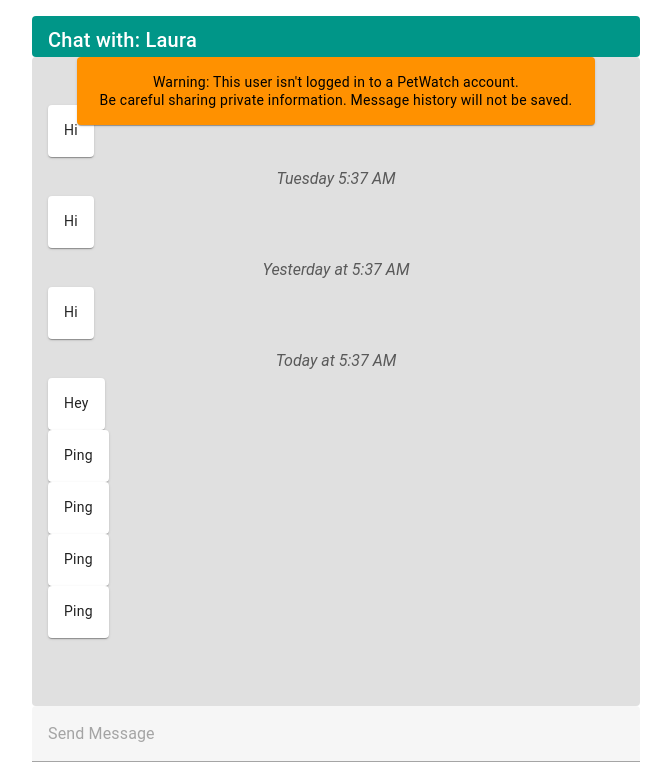
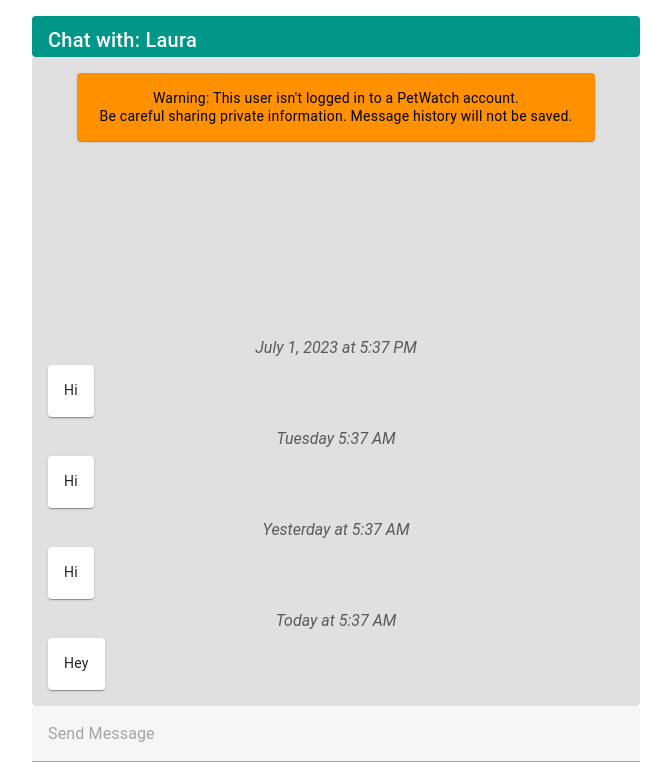
Before and after one commit to SFU-CMPT372-Team5/PetWatch, a Nuxt app: page /tmp/chat-test in a window 1280 px wide. Shown: the top 780 px of the page, without its empty margins (304-975 px from the left). Built offline with nearby package versions, Linux system fonts and the light colour scheme.

Commit message:
finish chat for now

```diff
--- a/components/Chat.vue
+++ b/components/Chat.vue
@@ -99,10 +99,10 @@ export default {
         }
     },
     mounted() {
-        //Temporary to simulate incoming messages
-        setInterval(() => {
-            this.postMessage({text: "Ping", fromLocalAuthor: false, timestamp: Date.now()});
-        }, 1000)
+        //FIXME Temporary to simulate incoming messages
+        // setInterval(() => {
+        //     this.postMessage({text: "Ping", fromLocalAuthor: false, timestamp: Date.now()});
+        // }, 1000)
     }
 }
 </script>
```
